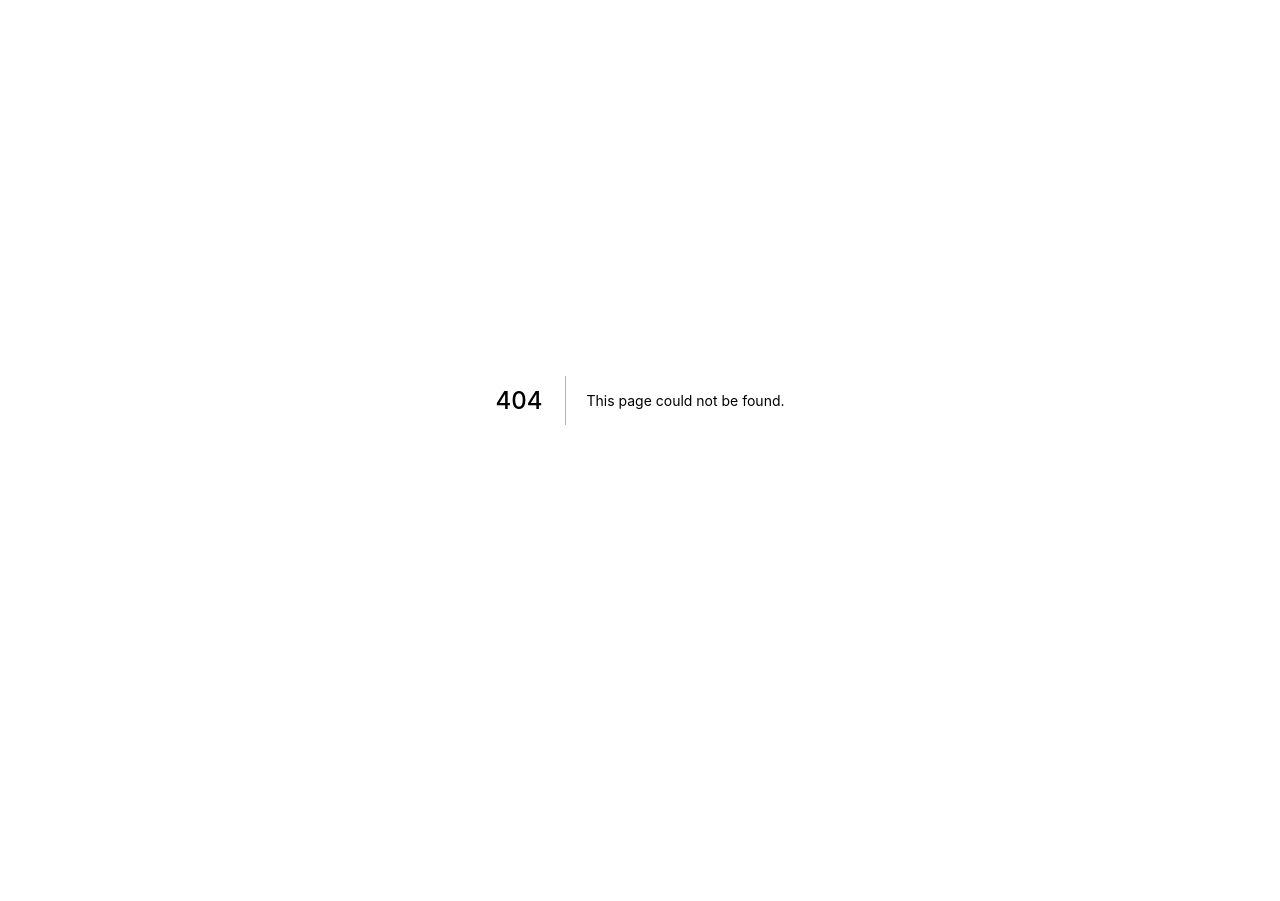
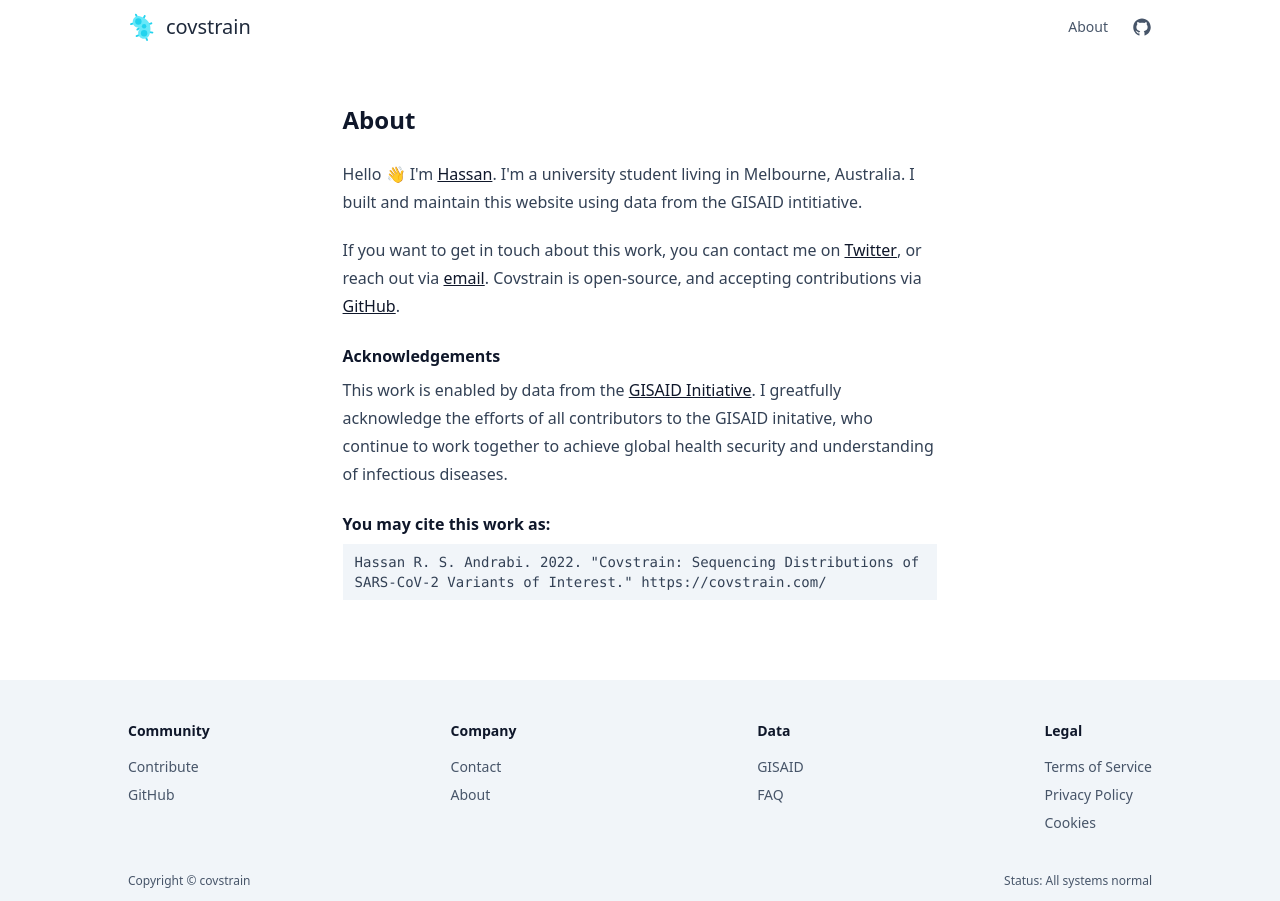
Before and after one commit to HRSAndrabi/covstrain, a Next.js app: page /about in a window 1280 px wide. Before the commit this address had no page. Before the commit the page ends 800 px from the top, so only its background shows below. Built offline with nearby package versions, Linux system fonts and the light colour scheme.

Commit message:
Added about page.
Ammending author.

Amending author.

```diff
--- a/components/Layout/Footer.js
+++ b/components/Layout/Footer.js
@@ -12,7 +12,10 @@ const Footer = () => {
         {
             title: "Company",
             contents: [
-                { title: "Contact", href: "/" },
+                {
+                    title: "Contact",
+                    href: "mailto:hassan.andrabi@unimelb.edu.au",
+                },
                 { title: "About", href: "/about" },
             ],
         },
--- /dev/null
+++ b/pages/about/index.js
@@ -0,0 +1,54 @@
+import Layout from "../../components/Layout/Layout";
+import Container from "../../components/Layout/Container";
+import Link from "next/link";
+
+export default function About() {
+    return (
+        <Container>
+            <div className="prose prose-slate mx-auto mb-10">
+                <h2>About</h2>
+                <p>
+                    Hello 👋 I'm{" "}
+                    <a href="https://twitter.com/hrs_andrabi" target="blank">
+                        Hassan
+                    </a>
+                    . I'm a university student living in Melbourne, Australia. I
+                    built and maintain this website using data from the GISAID
+                    intitiative.
+                </p>
+                <p>
+                    If you want to get in touch about this work, you can contact
+                    me on{" "}
+                    <a href="https://twitter.com/hrs_andrabi" target="blank">
+                        Twitter
+                    </a>
+                    , or reach out via{" "}
+                    <a href="mailto:hassan.andrabi@unimelb.edu.au">email</a>.
+                    Covstrain is open-source, and accepting contributions via{" "}
+                    <a href="https://github.com">GitHub</a>.
+                </p>
+                <h4>Acknowledgements</h4>
+                <p>
+                    This work is enabled by data from the{" "}
+                    <a href="https://www.gisaid.org/" target="_blank">
+                        GISAID Initiative
+                    </a>
+                    . I greatfully acknowledge the efforts of all contributors
+                    to the GISAID initative, who continue to work together to
+                    achieve global health security and understanding of
+                    infectious diseases.
+                </p>
+                <h4>You may cite this work as:</h4>
+                <div className="not-prose bg-slate-100 font-mono text-sm px-3 py-2">
+                    Hassan R. S. Andrabi. 2022. "Covstrain: Sequencing
+                    Distributions of SARS-CoV-2 Variants of Interest."
+                    https://covstrain.com/
+                </div>
+            </div>
+        </Container>
+    );
+}
+
+About.getLayout = function getLayout(page) {
+    return <Layout>{page}</Layout>;
+};
```
